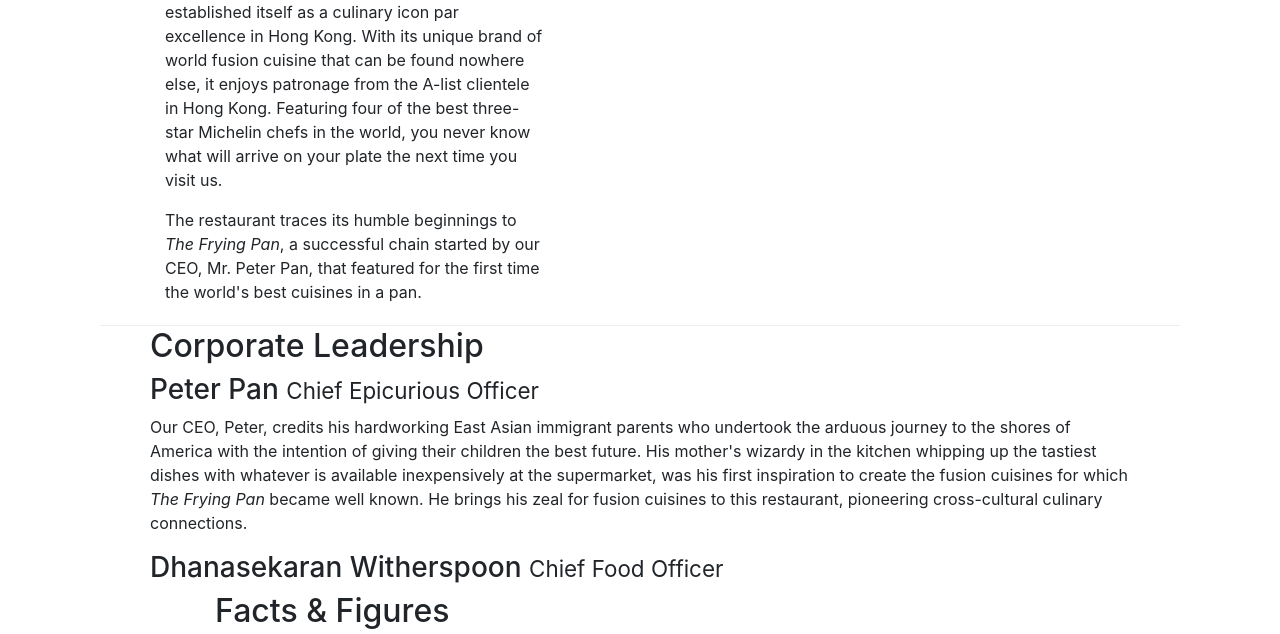
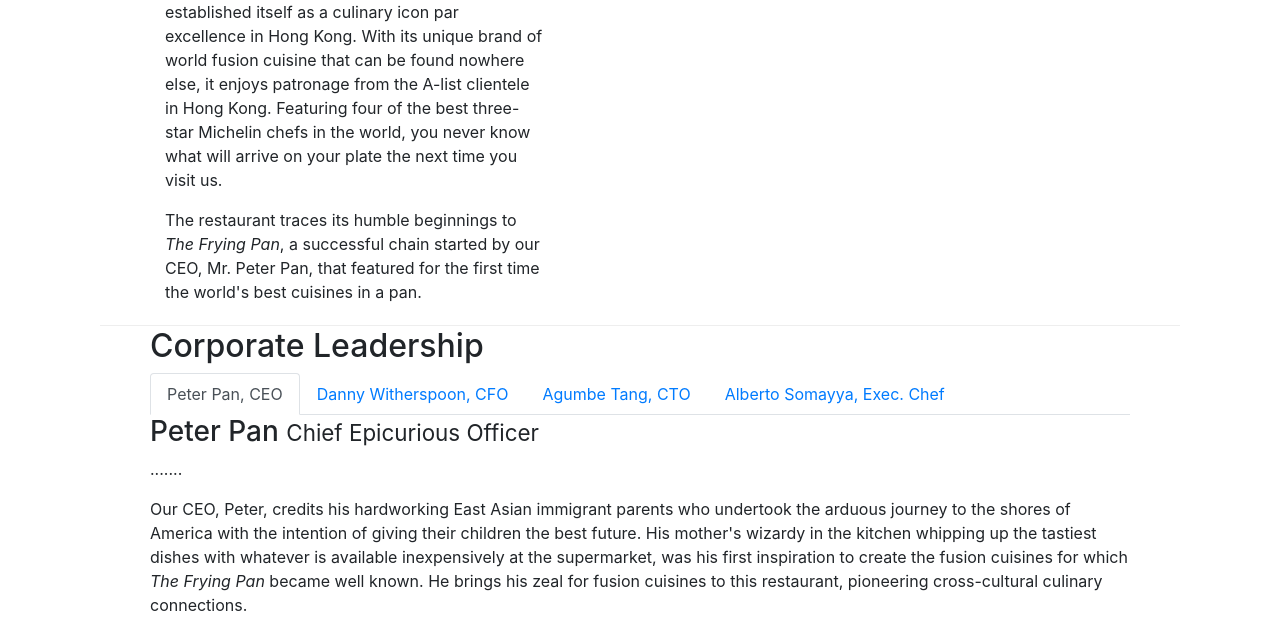
Before and after one commit to HOUSSEINOMARSALLOUM/Bootstrap4, a website: page aboutus.html in a window 1280 px wide. Shown: the part 521-1155 px from the top of the page. Drawn offline with nearby package versions, Linux system fonts and the light colour scheme; files whose address does not match are found by name.

```diff
--- a/CSS/style.css
+++ b/CSS/style.css
@@ -37,3 +37,10 @@
 .navbar-dark{
     background-color: #512DAB;
 }
+
+.tab-content {
+    border-left: 1px solid #ddd;
+    border-right: 1px solid #ddd;
+    border-bottom: 1px solid #ddd;
+    padding: 10px;
+}
--- a/aboutus.html
+++ b/aboutus.html
@@ -77,7 +77,30 @@
             <div class ="row row-content align-items-center">
                 <div class="col-6 col-sm-1 order-sm-first col-md">
                 <h2>Corporate Leadership</h2>
-                <h3>Peter Pan <small>Chief Epicurious Officer</small></h3>
+                <ul class="nav nav-tabs">
+                    <li class="nav-item">
+                      <a class="nav-link active" href="#peter"
+                        role="tab" data-toggle="tab">Peter Pan, CEO</a>
+                    </li>
+                    <li class="nav-item">
+                      <a class="nav-link" href="#danny" role="tab"
+                        data-toggle="tab">Danny Witherspoon, CFO</a>
+                    </li>
+                    <li class="nav-item">
+                      <a class="nav-link" href="#agumbe"role="tab"
+                        data-toggle="tab">Agumbe Tang, CTO</a>
+                    </li>
+                    <li class="nav-item">
+                      <a class="nav-link" href="#alberto" role="tab"
+                        data-toggle="tab">Alberto Somayya, Exec. Chef</a>
+                    </li>
+                </ul>
+            <div class="tab-content">
+                <div role="tabpanel" class="tab-pane fade show active" id="peter">
+                   <h3>Peter Pan <small>Chief Epicurious Officer</small></h3>
+                   <p>.......</p>
+                </div>
+            </div>
                 <p>Our CEO, Peter, credits his hardworking East Asian immigrant parents who undertook the arduous journey to the shores of America with the intention of giving their children the best future. His mother's wizardy in the kitchen whipping up the tastiest dishes with whatever is available inexpensively at the supermarket, was his first inspiration to create the fusion cuisines for which <em>The Frying Pan</em> became well known. He brings his zeal for fusion cuisines to this restaurant, pioneering cross-cultural culinary connections.</p>
                 <h3>Dhanasekaran Witherspoon <small>Chief Food Officer</small></h3>
             <div class="row row-content">
```
Also changed, not shown: contactus.html (+1 -1 lines).
